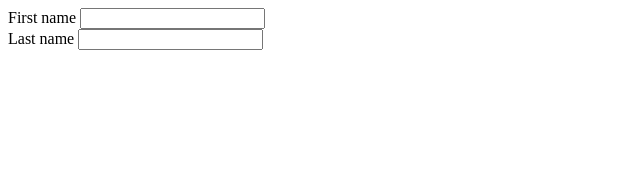
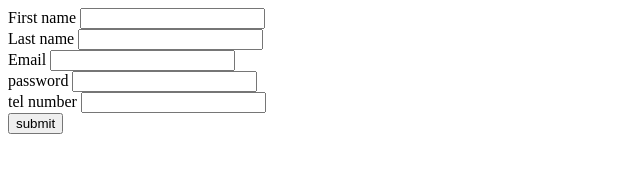
Before and after one commit to magdachikhr-hub/HTML_input, a plain HTML site: page index.html in a window 1280 px wide. Shown: the whole page, without its empty margins (0-640 px from the left). Drawn offline with Linux system fonts and the light colour scheme.

Commit message:
input, email,tel

```diff
--- a/index.html
+++ b/index.html
@@ -17,6 +17,20 @@
           <input type="text" id="last_name" />
         </div>
       </div>
+      <div>
+        <label for="email">Email</label>
+        <input type="email" id="email" />
+      </div>
+      <div>
+        <label for="password">password</label>
+        <input type="password" id="password" />
+      </div>
+      <div>
+        <label for="phone">tel number</label>
+        <input type="tel" id="phone" />
+      </div>
+
+      <button type="submit">submit</button>
     </form>
   </body>
 </html>
```
